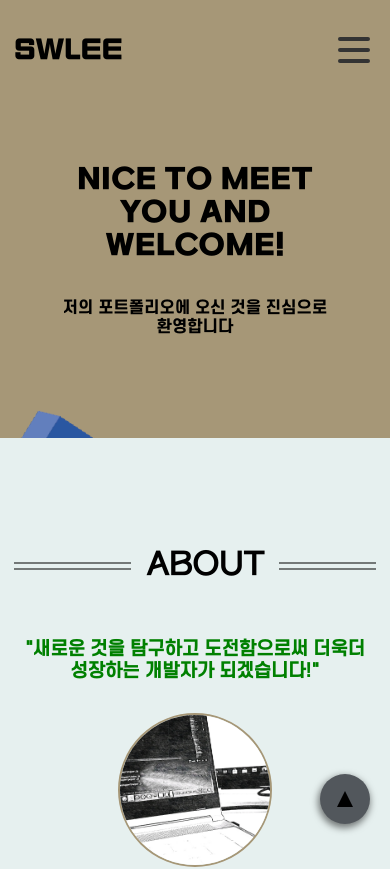
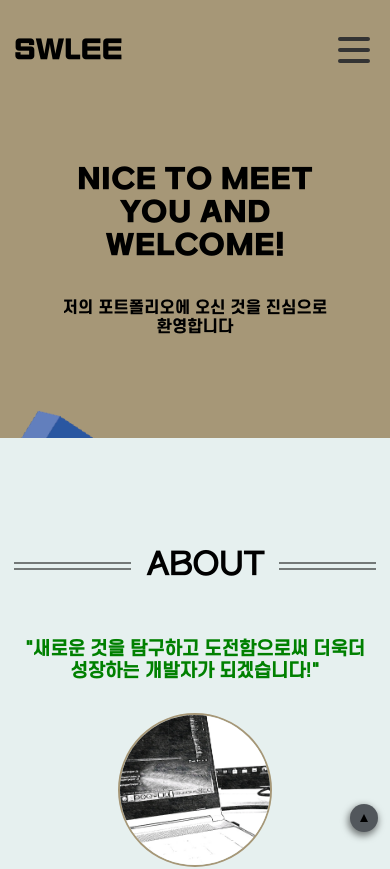
Before and after one commit to swleeee/Portfolio, a React (Create React App) app: page / in a window 390 px wide. Shown: the top 869 px of the page. Built offline with nearby package versions, Linux system fonts and the light colour scheme.

Commit message:
button 모바일 버전 디자인

```diff
--- a/src/App.js
+++ b/src/App.js
@@ -100,4 +100,54 @@ const Button = styled.button`
     border-right: 8px solid transparent;
     // z-index: 889;
   }
+
+  @media (min-width: 0px) and (max-width: 479.98px) {
+    bottom: 12px;
+    right: 12px;
+    width: 28px;
+    height: 28px;
+
+    div {
+      border-bottom: 8px solid black;
+      border-left: 4px solid transparent;
+      border-right: 4px solid transparent;
+    }
+  }
+  @media (min-width: 480px) and (max-width: 767.98px) {
+    bottom: 15px;
+    right: 15px;
+    width: 32px;
+    height: 32px;
+
+    div {
+      border-bottom: 12px solid black;
+      border-left: 6px solid transparent;
+      border-right: 6px solid transparent;
+    }
+  }
+  @media (min-width: 768px) and (max-width: 991.98px) {
+    bottom: 20px;
+    right: 20px;
+    width: 42px;
+    height: 42px;
+
+    div {
+      border-bottom: 14px solid black;
+      border-left: 7px solid transparent;
+      border-right: 7px solid transparent;
+    }
+  }
+
+  @media (min-width: 992px) and (max-width: 1299.98px) {
+    bottom: 20px;
+    right: 20px;
+    width: 45px;
+    height: 45px;
+
+    div {
+      border-bottom: 16px solid black;
+      border-left: 8px solid transparent;
+      border-right: 8px solid transparent;
+    }
+  }
 `;
```
